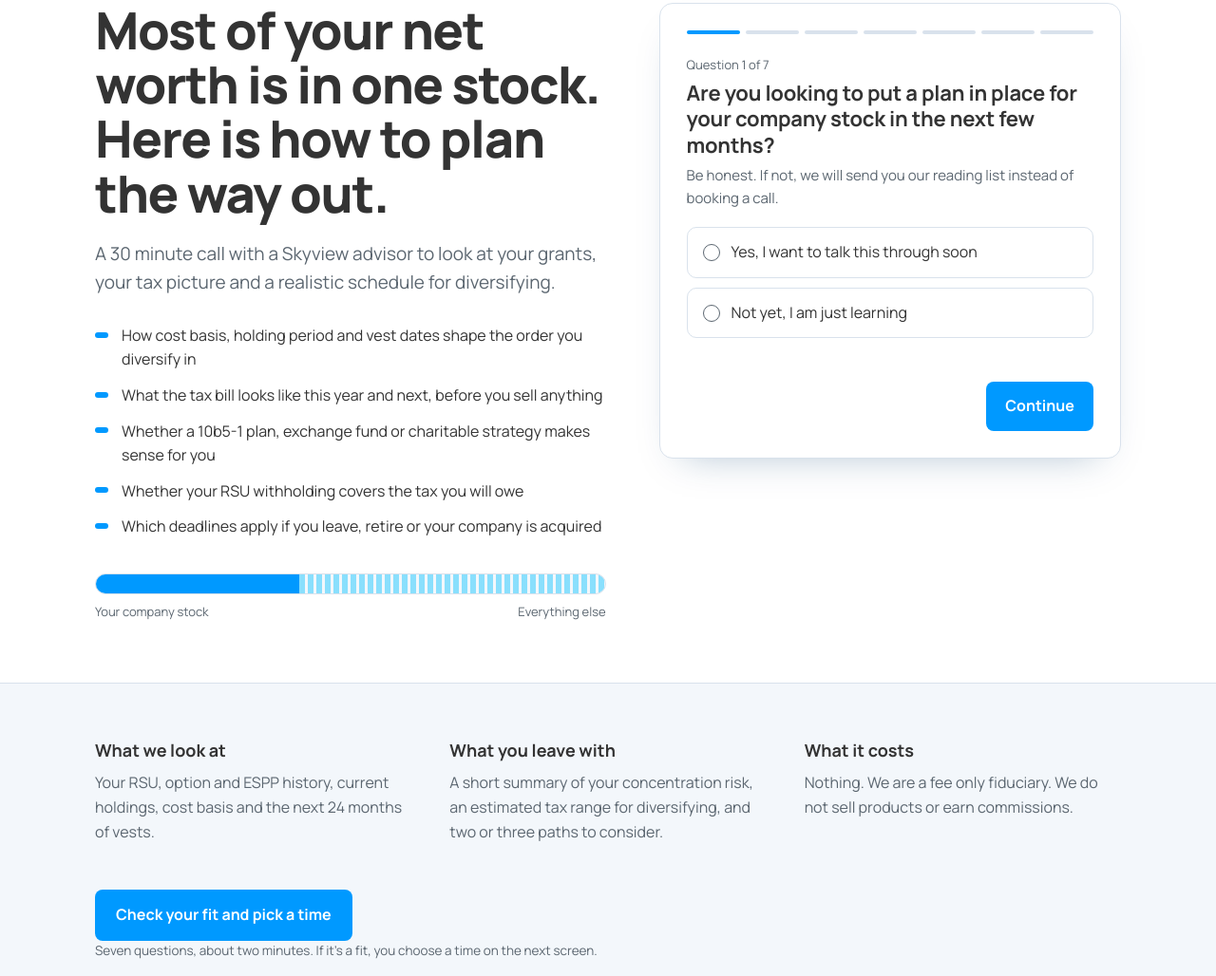
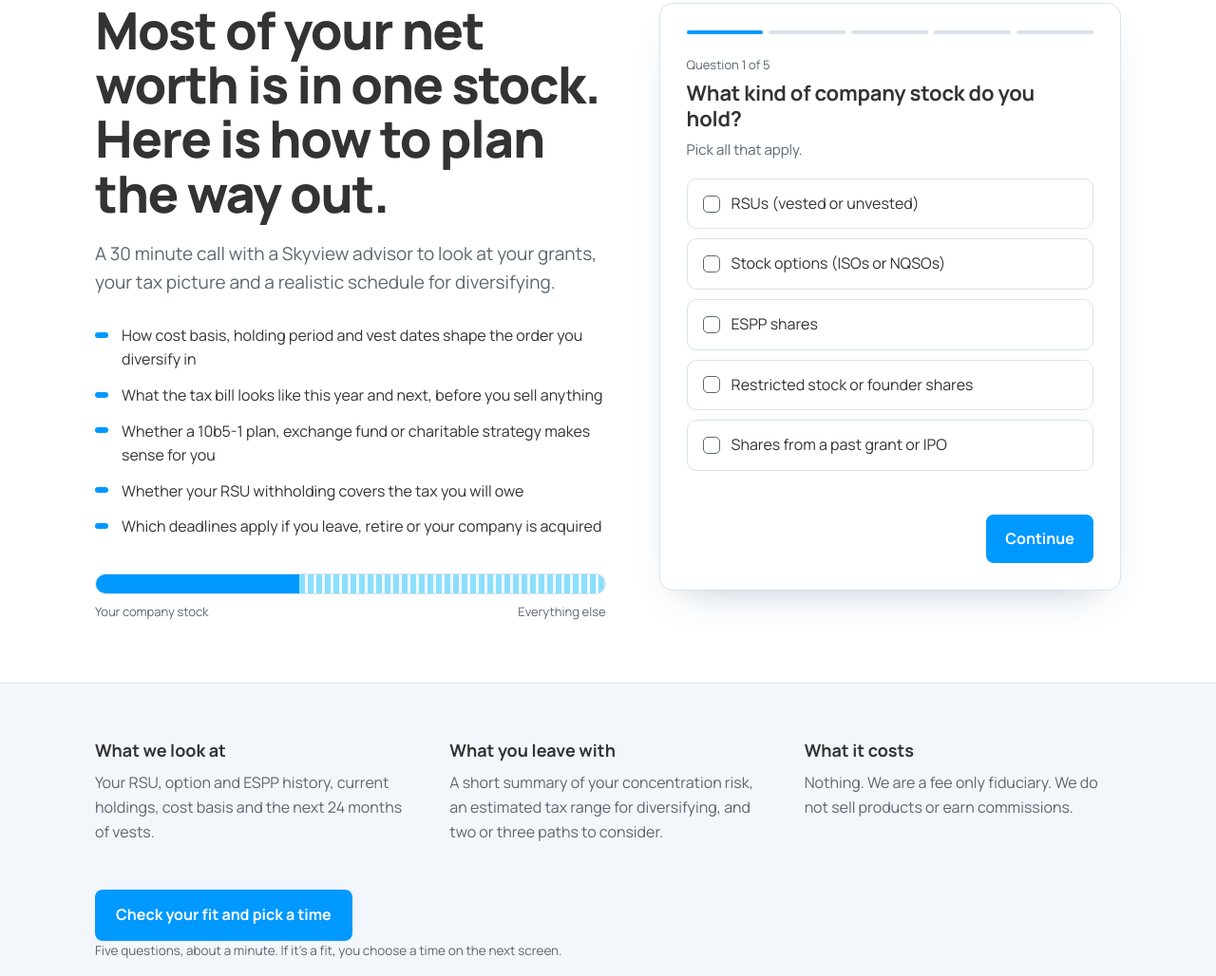
Before and after one commit to potenzaalex0/Skyview-Financial-Group-Website, a plain HTML site: page stock-compensation-review.html in a window 1280 px wide. Shown: the part 124-1152 px from the top of the page at 95% size. Drawn offline with Linux system fonts and the light colour scheme.

Commit message:
Stock comp LP: drop intent and goal questions (5-question qualifier)
Co-Authored-By: Claude Opus 5.5 <noreply@anthropic.com>
Claude-Session: https://claude.ai/code/session_01CH1oY6QSkF2ZwbhDDfE6fU

```diff
--- a/stock-compensation-review.html
+++ b/stock-compensation-review.html
@@ -131,7 +131,7 @@ h1{font-size:clamp(32px,4.6vw,54px);line-height:1.06;letter-spacing:-.025em;font
   <div><h3>What we look at</h3><p>Your RSU, option and ESPP history, current holdings, cost basis and the next 24 months of vests.</p></div>
   <div><h3>What you leave with</h3><p>A short summary of your concentration risk, an estimated tax range for diversifying, and two or three paths to consider.</p></div>
   <div><h3>What it costs</h3><p>Nothing. We are a fee only fiduciary. We do not sell products or earn commissions.</p></div>
-  <div class="cta-row"><a class="cta" href="#qcard" data-cta>Check your fit and pick a time</a><p class="cta-note">Seven questions, about two minutes. If it's a fit, you choose a time on the next screen.</p></div>
+  <div class="cta-row"><a class="cta" href="#qcard" data-cta>Check your fit and pick a time</a><p class="cta-note">Five questions, about a minute. If it's a fit, you choose a time on the next screen.</p></div>
 </div></section>
 
 <section class="wrap team">
@@ -142,7 +142,7 @@ h1{font-size:clamp(32px,4.6vw,54px);line-height:1.06;letter-spacing:-.025em;font
   <div><h3>Alex J. Potenza</h3><p class="cred">CFP®, CPWA®, Vice President</p>
     <p>Leads financial planning at Skyview, with a focus on equity compensation, tax planning and retirement income.</p></div>
 </section>
-<div class="wrap cta-row" style="padding-bottom:48px"><a class="cta" href="#qcard" data-cta>Check your fit and pick a time</a><p class="cta-note">Seven questions, about two minutes. If it's a fit, you choose a time on the next screen.</p></div>
+<div class="wrap cta-row" style="padding-bottom:48px"><a class="cta" href="#qcard" data-cta>Check your fit and pick a time</a><p class="cta-note">Five questions, about a minute. If it's a fit, you choose a time on the next screen.</p></div>
 </main>
 <div class="sticky" id="sticky"><a class="cta" href="#qcard" data-cta>Check your fit and pick a time</a></div>
 
@@ -156,8 +156,6 @@ h1{font-size:clamp(32px,4.6vw,54px);line-height:1.06;letter-spacing:-.025em;font
   'use strict';
   // Keep option text identical to api/qualify.js: the server only accepts these exact values.
   var STEPS = [
-    { id: 'intent', q: 'Are you looking to put a plan in place for your company stock in the next few months?', help: 'Be honest. If not, we will send you our reading list instead of booking a call.',
-      opts: ['Yes, I want to talk this through soon', 'Not yet, I am just learning'] },
     { id: 'holdings', multi: true, q: 'What kind of company stock do you hold?', help: 'Pick all that apply.',
       opts: ['RSUs (vested or unvested)', 'Stock options (ISOs or NQSOs)', 'ESPP shares', 'Restricted stock or founder shares', 'Shares from a past grant or IPO'] },
     { id: 'conc', q: 'Roughly how much of your net worth is in that one company?', help: 'A best guess is fine.',
@@ -166,14 +164,12 @@ h1{font-size:clamp(32px,4.6vw,54px);line-height:1.06;letter-spacing:-.025em;font
       opts: ['Under $1 million', '$1 million to $3 million', '$3 million to $10 million', 'Over $10 million'] },
     { id: 'timeline', q: 'When would you like a plan in place?', help: '',
       opts: ['Within the next 30 days', 'In 1 to 6 months', 'In 6 to 12 months', 'Just researching for now'] },
-    { id: 'goal', q: 'What matters most to you right now?', help: 'Pick the one that is most pressing.',
-      opts: ['Reduce my single stock risk', 'Manage taxes on vesting or exercise', 'Plan around a departure, acquisition or IPO', 'Retire earlier or on my own terms'] },
     { id: 'contact', contact: true, q: 'Where should we send your meeting details?', help: 'Used only to schedule and prepare for your call.' }
   ];
   var card = document.getElementById('qcard');
   var fallback = card.getAttribute('data-fallback-email');
   var step = 0, a = {}, contact = {};
-  var notYet = function () { return a.intent && a.intent.indexOf('Not yet') === 0; };
+  var notYet = function () { return a.timeline === 'Just researching for now'; };
 
   // Attribution, same scheme as the campaign pages.
   var UTM = ['utm_source', 'utm_medium', 'utm_campaign', 'utm_content'], utm = {}, KEY = 'skyview_utm:' + location.pathname;
@@ -188,7 +184,7 @@ h1{font-size:clamp(32px,4.6vw,54px);line-height:1.06;letter-spacing:-.025em;font
   function val(id) { var el = document.getElementById(id); return el ? el.value.trim() : ''; }
 
   function setMeter() {
-    var s = STEPS[2], i = s.opts.indexOf(a.conc), one = document.getElementById('meterOne');
+    var s = STEPS.filter(function (x) { return x.id === 'conc'; })[0], i = s.opts.indexOf(a.conc), one = document.getElementById('meterOne');
     if (!one) return;
     one.style.width = (i >= 0 ? s.meter[i] : 40) + '%';
     document.getElementById('meterLabel').textContent = i >= 0 ? 'Your company stock: about ' + a.conc.toLowerCase() + ' of net worth' : 'Your company stock';
@@ -233,7 +229,7 @@ h1{font-size:clamp(32px,4.6vw,54px);line-height:1.06;letter-spacing:-.025em;font
       });
     });
     var back = document.getElementById('back');
-    if (back) back.addEventListener('click', function () { keepContact(); step = (s.contact && notYet()) ? 0 : step - 1; renderQ(); });
+    if (back) back.addEventListener('click', function () { keepContact(); step = step - 1; renderQ(); });
     document.getElementById('next').addEventListener('click', next);
   }
 
@@ -247,7 +243,6 @@ h1{font-size:clamp(32px,4.6vw,54px);line-height:1.06;letter-spacing:-.025em;font
     if (s.contact) return submit(err);
     var v = a[s.id];
     if (!v || (s.multi && !v.length)) { err.textContent = 'Choose an answer to continue.'; return; }
-    if (s.id === 'intent' && notYet()) { step = STEPS.length - 1; renderQ(); return; }
     step++; renderQ();
   }
 
```
Also changed, not shown: api/qualify.js (+4 -8 lines).
